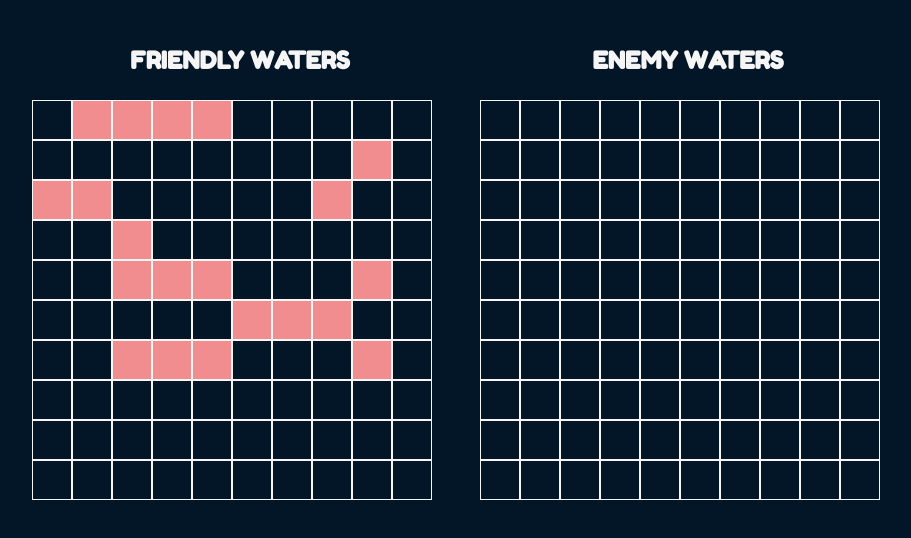
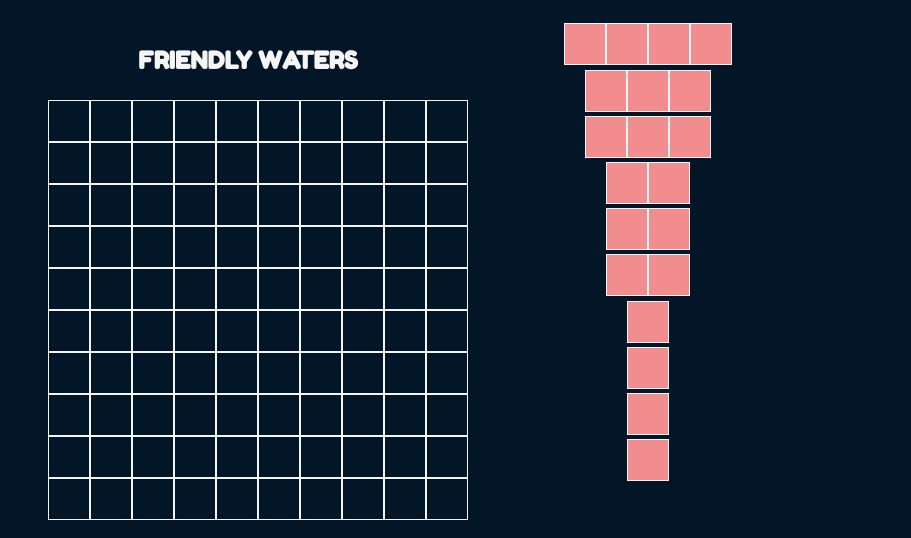
Before and after one commit to lindsaysofia/battleship, a website built with webpack: page dist/index.html in a window 1280 px wide. Shown: the part 198-736 px from the top of the page, without its empty margins (200-1111 px from the left). Built offline with Linux system fonts and the light colour scheme.

Commit message:
populated ships for the player to drag

```diff
--- a/src/code/domLogic.js
+++ b/src/code/domLogic.js
@@ -1,9 +1,24 @@
 const DOMLogic = (function () {
   const playerGameboard = document.querySelector('.player_gameboard');
   const computerGameboard = document.querySelector('.computer_gameboard');
+  const shipsContainer = document.querySelector('.ships-container');
   let gameStatus = document.querySelector('.game-status');
   let playerInGame;
   let computerInGame;
+
+  const populateShips = () => {
+    const shipLengths = [4, 3, 3, 2, 2, 2, 1, 1, 1, 1];
+    shipLengths.forEach((shipLength) => {
+        let ship = document.createElement('div');
+        for (let i = 0; i < shipLength; i++) {
+          let shipPosition = document.createElement('div');
+          shipPosition.classList.add('position', 'ship');
+          ship.appendChild(shipPosition);
+          ship.draggable = true;
+        }
+        shipsContainer.appendChild(ship);
+    });
+  };
 
   const renderPlayerGameboard = (player) => {
     playerGameboard.innerHTML = '';
@@ -110,6 +125,7 @@ const DOMLogic = (function () {
     renderComputerGameboard,
     handlePlayerAttack,
     toggleActiveComputerGameboard,
+    populateShips,
   };
 })();
 
--- a/src/index.js
+++ b/src/index.js
@@ -8,36 +8,37 @@ let player;
 let computer;
 
 function initiateGame() {
+  DOMLogic.populateShips();
   player = Player('Player');
-  player.placeShipRandomly(4);
-  player.placeShipRandomly(3);
-  player.placeShipRandomly(3);
-  player.placeShipRandomly(2);
-  player.placeShipRandomly(2);
-  player.placeShipRandomly(2);
-  player.placeShipRandomly(1);
-  player.placeShipRandomly(1);
-  player.placeShipRandomly(1);
-  player.placeShipRandomly(1);
+  // player.placeShipRandomly(4);
+  // player.placeShipRandomly(3);
+  // player.placeShipRandomly(3);
+  // player.placeShipRandomly(2);
+  // player.placeShipRandomly(2);
+  // player.placeShipRandomly(2);
+  // player.placeShipRandomly(1);
+  // player.placeShipRandomly(1);
+  // player.placeShipRandomly(1);
+  // player.placeShipRandomly(1);
   DOMLogic.renderPlayerGameboard(player);
-  computer = Computer();
-  computer.placeShipRandomly(4);
-  computer.placeShipRandomly(3);
-  computer.placeShipRandomly(3);
-  computer.placeShipRandomly(2);
-  computer.placeShipRandomly(2);
-  computer.placeShipRandomly(2);
-  computer.placeShipRandomly(1);
-  computer.placeShipRandomly(1);
-  computer.placeShipRandomly(1);
-  computer.placeShipRandomly(1);
-  DOMLogic.renderComputerGameboard(computer);
+  // computer = Computer();
+  // computer.placeShipRandomly(4);
+  // computer.placeShipRandomly(3);
+  // computer.placeShipRandomly(3);
+  // computer.placeShipRandomly(2);
+  // computer.placeShipRandomly(2);
+  // computer.placeShipRandomly(2);
+  // computer.placeShipRandomly(1);
+  // computer.placeShipRandomly(1);
+  // computer.placeShipRandomly(1);
+  // computer.placeShipRandomly(1);
+  // DOMLogic.renderComputerGameboard(computer);
 
-  DOMLogic.toggleActiveComputerGameboard();
+  // DOMLogic.toggleActiveComputerGameboard();
 }
 
 initiateGame();
 
-document
-  .querySelector('.computer_gameboard')
-  .addEventListener('click', DOMLogic.handlePlayerAttack);
+// document
+//   .querySelector('.computer_gameboard')
+//   .addEventListener('click', DOMLogic.handlePlayerAttack);
--- a/src/style.css
+++ b/src/style.css
@@ -34,9 +34,7 @@ h3 {
 }
 
 .game {
-  display: grid;
-  grid-template-columns: 50% 50%;
-  gap: 2em;
+  display: flex;
 }
 
 .player_gameboard,
@@ -50,9 +48,11 @@ h3 {
 
 .position {
   border: 1px solid var(--color-white);
+  height: 40px;
+  width: 40px;
 }
 
-.player_gameboard .position.ship {
+.position.ship {
   background-color: var(--color-light-red);
 }
 
@@ -70,3 +70,18 @@ h3 {
 .computer_gameboard .position.miss:hover {
   background-color: var(--color-blue);
 }
+
+.hidden {
+  display: none;
+}
+
+.ships-container {
+  height: 400px;
+  width: 400px;
+  display: flex;
+  flex-direction: column;
+}
+
+.ships-container .position {
+  display: inline-block;
+}
```
Also changed, not shown: dist/index.html, dist/main.js.
